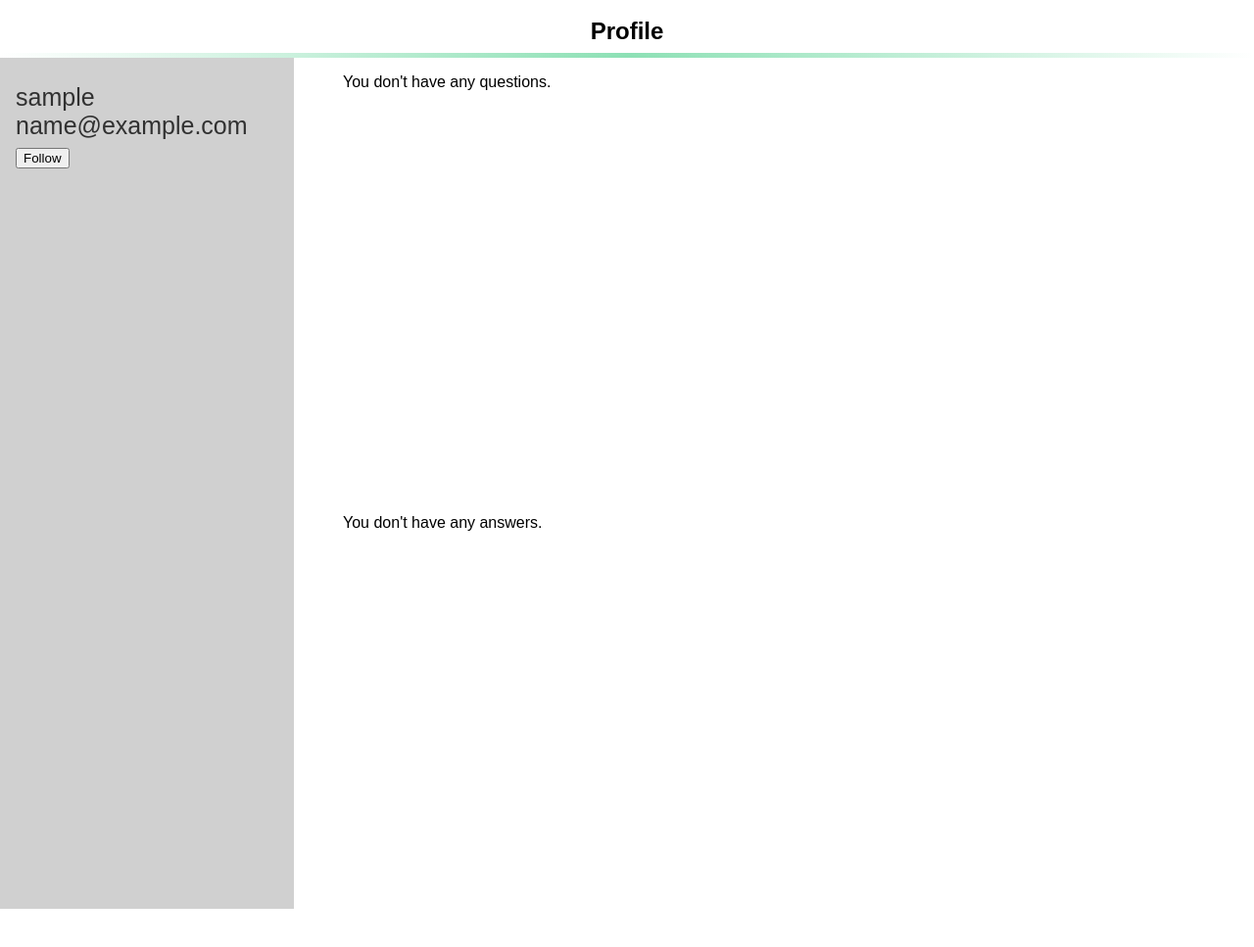
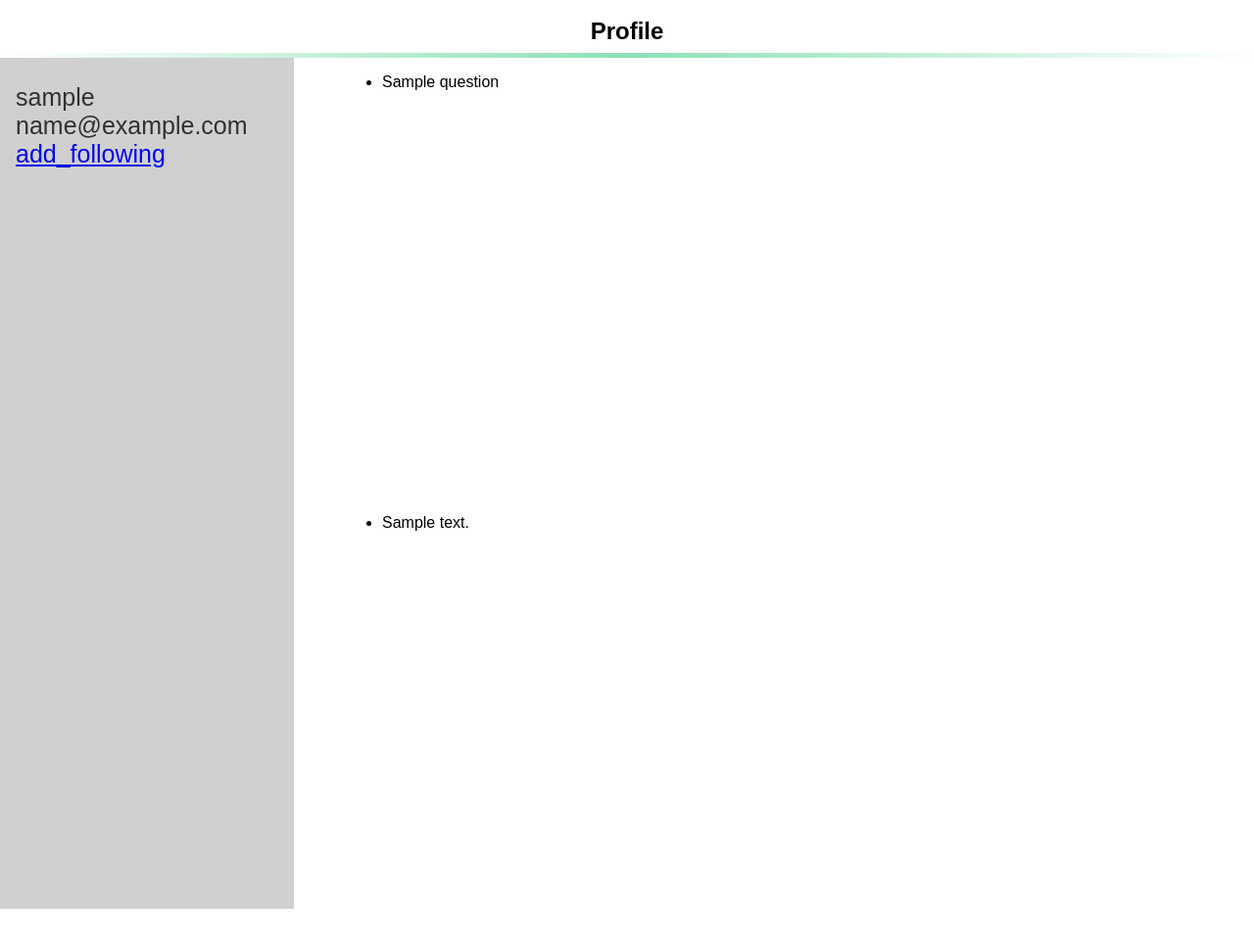
Before and after one commit to yangh567/WAD, a Django app: page /user_profile_detail/1/ in a window 1280 px wide. Shown: the part 46-1013 px from the top of the page at 98% size. Run offline with Django 3.2, Linux system fonts and the light colour scheme; tables that the repository leaves empty hold one stand-in row (values such as "Sample post").

Commit message:
fix profiledetail template

```diff
--- a/templates/PostBar/user_profile_detail.html
+++ b/templates/PostBar/user_profile_detail.html
@@ -27,37 +27,36 @@
                 <a href="{% url 'follower_list' user.userprofile.id  1 %}">My Followers</a>
             {% else %}
                 {{ profile_form.user.get_username }}
-                {{ profile_form.user.email}}
-                <div>
-                    <form action="add_following/{{ profile_form.user_id }}" method="post">
-                        <button type="button">Follow</button>
-                    </form>
-                </div>
+                {{ profile_form.user.email }}
+
+                <a href="{% url 'add_following' profile_form.user_id%}">add_following</a>
             {% endif %}
         </div>
     </div>
 
-    <p class="my_questions">
-        {% if user.question_list %}
-            {% for question in user.question_list %}
-                {{ question }}
+    <ul class="my_questions">
+        {% if profile_form.user.questions.all %}
+            {% for question in profile_form.user.questions.all %}
+                <li>
+                    {{ question.title }}
+                </li>
             {% endfor %}
         {% else %}
             You don't have any questions.
         {% endif %}
         <br>
-    </p>
+    </ul>
 
     <br>
 
-    <p class="my_answers">
-        {% if user.answer_list %}
-            {% for answer in user.answer_list %}
-                {{ asnwer }}
+    <ul class="my_answers">
+        {% if profile_form.user.answers.all %}
+            {% for answer in profile_form.user.answers.all %}
+                <li>{{ answer.content }}</li>
             {% endfor %}
         {% else %}
             You don't have any answers.
         {% endif %}
-    </p>
+    </ul>
 
 {% endblock %}
```
